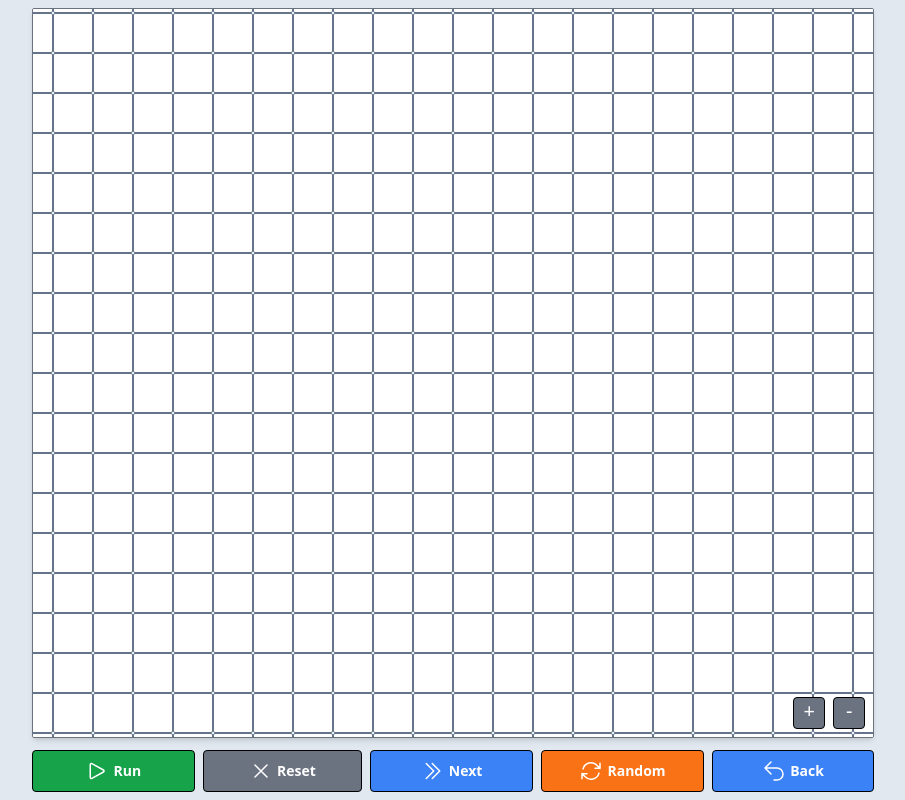
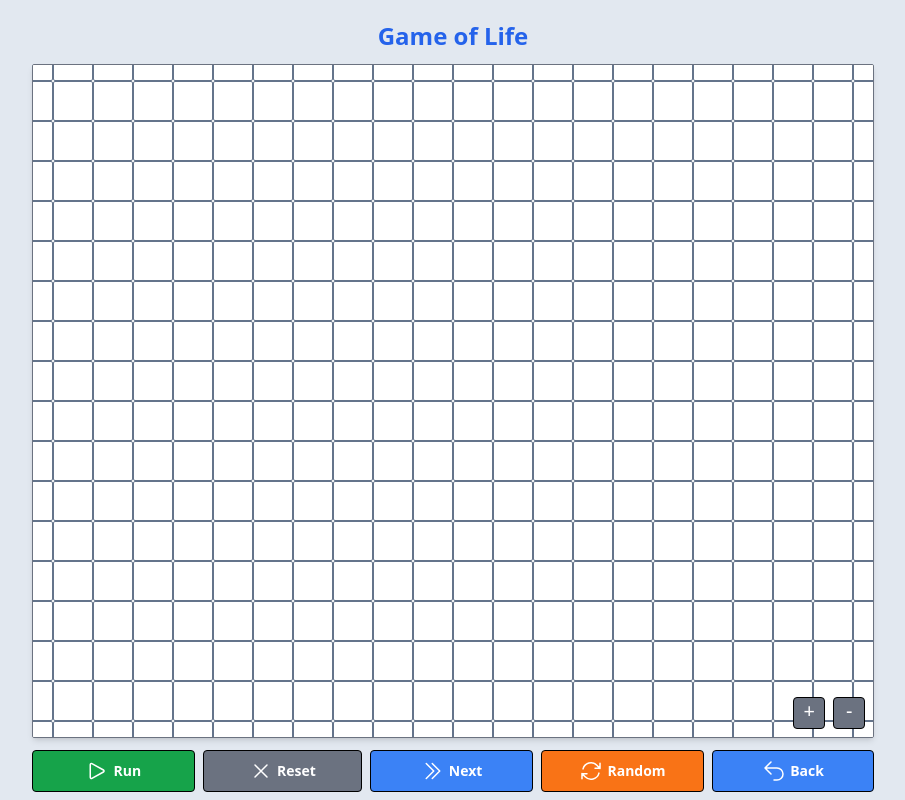
Before and after one commit to samdalvai/game-of-life, a React (Vite) app: page / in a window 1280 px wide. Both pictures are taken after a click on the button "Start game". Shown: the whole page, without its empty margins (187-1092 px from the left). Built offline with nearby package versions, Linux system fonts and the light colour scheme.

Commit message:
Add title in game board menu

```diff
--- a/src/components/GameBoard.tsx
+++ b/src/components/GameBoard.tsx
@@ -40,6 +40,9 @@ const GameBoard = ({ rows, columns, infiniteGameBoard, onBack }: { rows: number,
     };
 
     return <div className="w-full h-full xl:w-2/3 flex flex-col justify-center">
+        <div className="flex justify-center">
+            <h1 className="font-bold text-2xl py-3 text-blue-600">Game of Life</h1>
+        </div>
         <ZoomableWindow>
             <CellMatrixField cellMatrix={cellMatrix} onCellClick={handleCellClick} />
         </ZoomableWindow>
```
